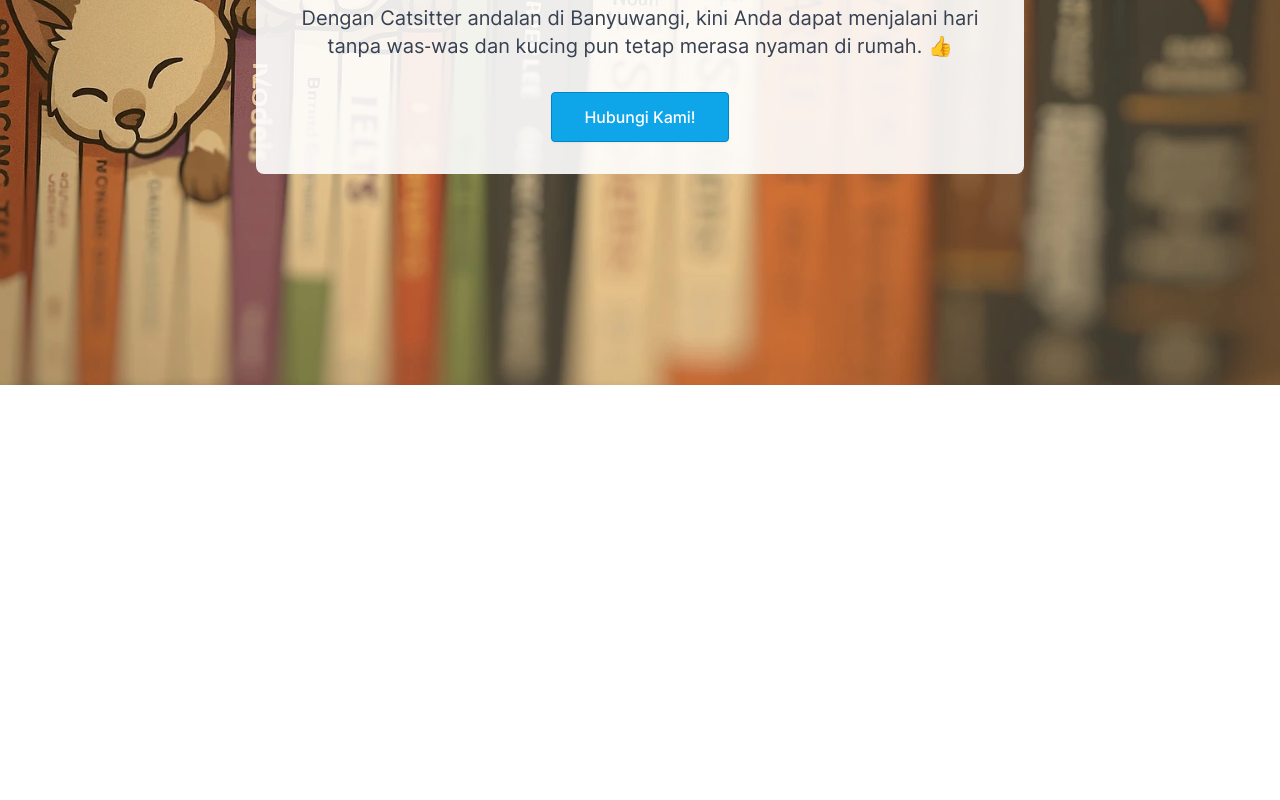
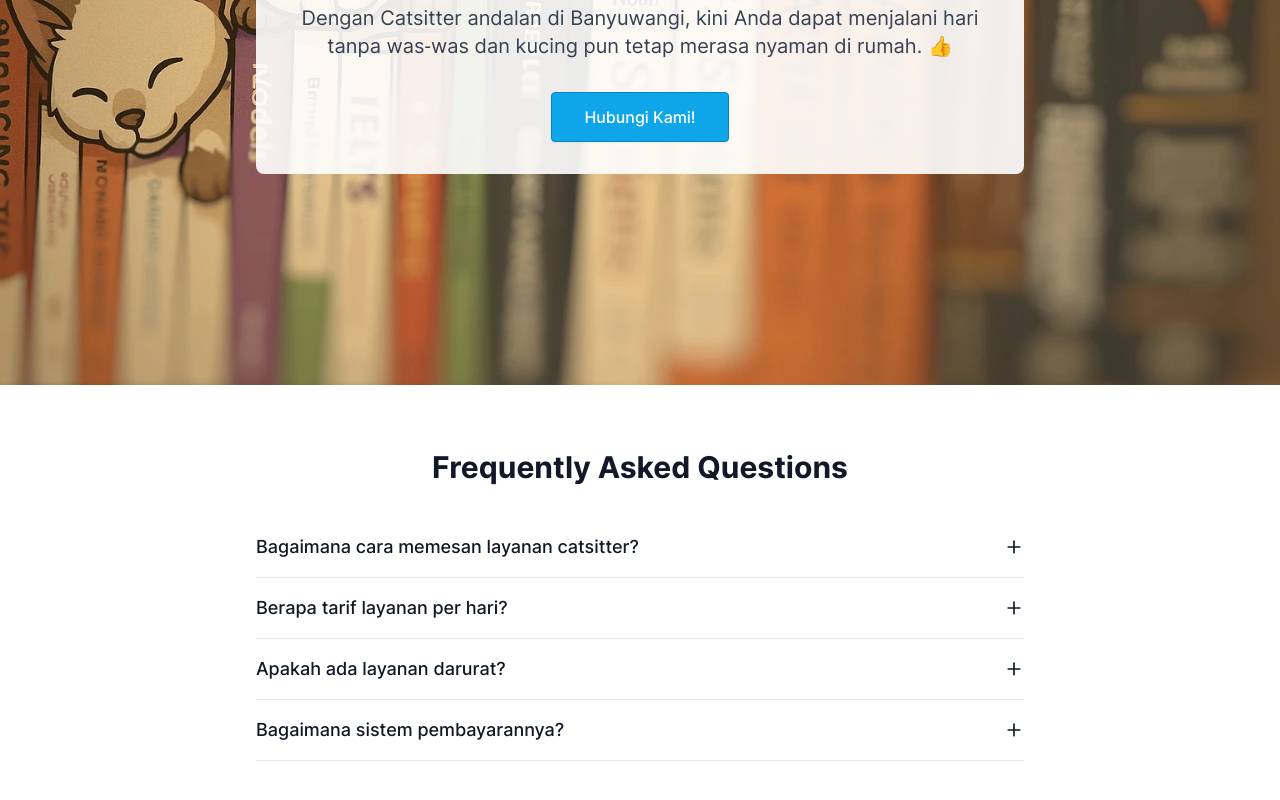
Before and after one commit to catsitterbanyuwangi/catsitterbanyuwangi.github.io, a Next.js app: page / in a window 1280 px wide. Shown: the part 416-1216 px from the top of the page. Before the commit the page ends 801 px from the top, so only its background shows below. Built offline with nearby package versions, Linux system fonts and the light colour scheme.

Commit message:
[add] initial commit untuk faq section

```diff
--- a/src/app/page.tsx
+++ b/src/app/page.tsx
@@ -1,7 +1,7 @@
 'use client';
 
 import clsx from 'clsx';
-import { Moon, Sun } from 'lucide-react';
+import { Minus, Moon, Plus, Sun } from 'lucide-react';
 import Image from 'next/image';
 import * as React from 'react';
 
@@ -12,13 +12,105 @@ import UnstyledLink from '@/components/links/UnstyledLink';
 import HeroBackground from '~/images/bg-hero.webp';
 import Logo from '~/images/Logo.png';
 
+const AccordionItem = ({
+  question,
+  answer,
+  mode,
+  isOpen,
+  onToggle,
+}: {
+  question: string;
+  answer: string;
+  mode: 'dark' | 'light';
+  isOpen: boolean;
+  onToggle: () => void;
+}) => {
+  return (
+    <div className='border-b border-gray-200 dark:border-gray-700'>
+      <button
+        onClick={onToggle}
+        className='flex w-full items-center justify-between py-4 text-left'
+        aria-expanded={isOpen}
+      >
+        <span
+          className={clsx(
+            'text-lg font-medium',
+            mode === 'dark' ? 'text-gray-100' : 'text-gray-900'
+          )}
+        >
+          {question}
+        </span>
+        {isOpen ? (
+          <Minus
+            className={clsx(
+              'h-5 w-5 transition-transform',
+              mode === 'dark' ? 'text-gray-100' : 'text-gray-900'
+            )}
+          />
+        ) : (
+          <Plus
+            className={clsx(
+              'h-5 w-5 transition-transform',
+              mode === 'dark' ? 'text-gray-100' : 'text-gray-900'
+            )}
+          />
+        )}
+      </button>
+      <div
+        className={`overflow-hidden transition-all duration-300 ease-in-out ${
+          isOpen ? 'max-h-[1000px]' : 'max-h-0'
+        }`}
+      >
+        <p
+          className={clsx(
+            'pb-4',
+            mode === 'dark' ? 'text-gray-300' : 'text-gray-600'
+          )}
+        >
+          {answer}
+        </p>
+      </div>
+    </div>
+  );
+};
+
 export default function HomePage() {
   const [mode, setMode] = React.useState<'dark' | 'light'>('light');
+  const [activeAccordion, setActiveAccordion] = React.useState<number | null>(
+    null
+  );
 
   const toggleMode = () => {
     setMode((prev) => (prev === 'dark' ? 'light' : 'dark'));
     document.documentElement.classList.toggle('dark');
   };
+
+  const handleAccordionToggle = (index: number) => {
+    setActiveAccordion(activeAccordion === index ? null : index);
+  };
+
+  const faqItems = [
+    {
+      question: 'Bagaimana cara memesan layanan catsitter?',
+      answer:
+        "Anda bisa langsung menghubungi kami melalui tombol 'Hubungi Kami' di atas atau melalui nomor WhatsApp yang tertera.",
+    },
+    {
+      question: 'Berapa tarif layanan per hari?',
+      answer:
+        'Tarif dasar kami mulai dari Rp 50.000/hari. Harga dapat bervariasi tergantung kebutuhan khusus kucing Anda.',
+    },
+    {
+      question: 'Apakah ada layanan darurat?',
+      answer:
+        'Ya, kami menyediakan layanan darurat 24 jam dengan tambahan biaya 30% dari tarif normal.',
+    },
+    {
+      question: 'Bagaimana sistem pembayarannya?',
+      answer:
+        'Pembayaran dilakukan secara online melalui transfer bank atau e-wallet setelah konfirmasi jadwal.',
+    },
+  ];
 
   return (
     <div
@@ -63,7 +155,7 @@ export default function HomePage() {
 
       {/* Main Content */}
       <main className='flex-1'>
-        {/* Hero Section dengan background image */}
+        {/* Hero Section */}
         <section
           className='relative h-[calc(100vh-4rem)] w-full'
           style={{
@@ -73,7 +165,7 @@ export default function HomePage() {
             backgroundRepeat: 'no-repeat',
           }}
         >
-          {/* Konten hero */}
+          {/* Hero Content */}
           <div className='relative flex h-full w-full flex-col items-center justify-center text-center px-4'>
             <div
               className={clsx(
@@ -101,10 +193,9 @@ export default function HomePage() {
                 di rumah. 👍
               </p>
 
+              {/* CTA Button */}
               <div className='mt-8 flex justify-center'>
                 <div className='w-full max-w-xs sm:max-w-none sm:w-auto'>
-                  {' '}
-                  {/* Container pembungkus */}
                   <ButtonLink
                     variant='primary'
                     className='flex justify-center items-center px-8 py-3 text-base sm:text-lg w-full sm:w-auto mx-auto'
@@ -117,6 +208,32 @@ export default function HomePage() {
             </div>
           </div>
         </section>
+
+        {/* FAQ Section */}
+        <section className='py-16'>
+          <div className='layout'>
+            <h2
+              className={clsx(
+                'text-3xl font-bold text-center mb-8',
+                mode === 'dark' ? 'text-gray-100' : 'text-gray-900'
+              )}
+            >
+              Frequently Asked Questions
+            </h2>
+            <div className='max-w-3xl mx-auto'>
+              {faqItems.map((item, index) => (
+                <AccordionItem
+                  key={index}
+                  question={item.question}
+                  answer={item.answer}
+                  mode={mode}
+                  isOpen={activeAccordion === index}
+                  onToggle={() => handleAccordionToggle(index)}
+                />
+              ))}
+            </div>
+          </div>
+        </section>
       </main>
     </div>
   );
```
